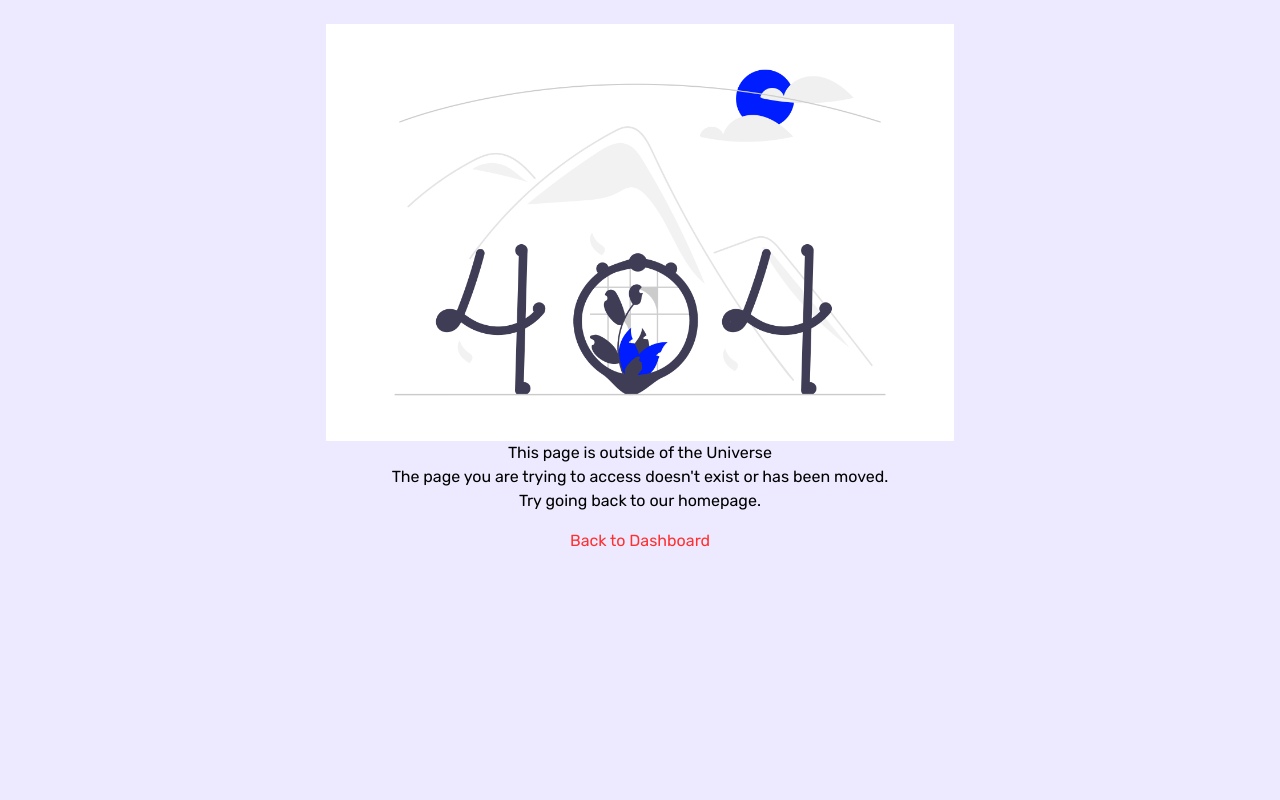
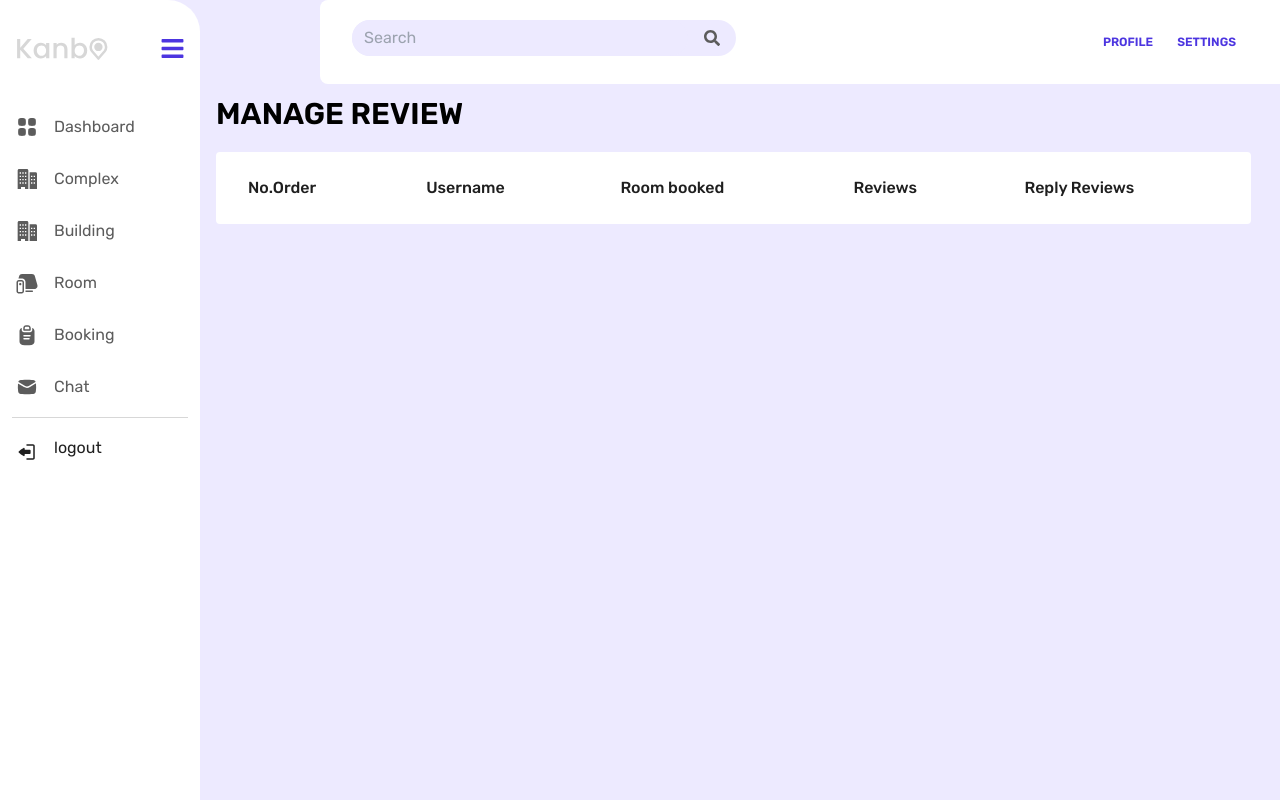
Before and after one commit to Kel2-Kanbo/Kanbo-web, a React (Create React App) app: page /review in a window 1280 px wide. Built offline with nearby package versions, Linux system fonts and the light colour scheme; the HTML template or start-up script is replaced by a standard one.

Commit message:
feat: add page review

```diff
--- a/src/App.js
+++ b/src/App.js
@@ -8,6 +8,7 @@ import Complex from "./Pages/Complex";
 import Dashboard from "./Pages/Dashboard";
 import Room from "./Pages/Room";
 import Customer from "./Pages/Customer";
+import Review from "./Pages/Review";
 import NotFound from "./Pages/NotFound";
 import CreateUpdateRoom from "./Pages/CreateUpdateRoom";
 import Register from "./Pages/Register";
@@ -31,6 +32,7 @@ function App() {
           {/* <Route path="/building" element={<Building />} /> */}
           <Route path="/room" element={<Room />} />
           <Route path="/customer" element={<Customer />} />
+          <Route path="/review" element={<Review />} />
           <Route path="/createRoom" element={<CreateUpdateRoom />} />
           <Route path="/register" element={<Register />} />
           <Route path="/verify" element={<VerifyEmail />} />
--- /dev/null
+++ b/src/Components/TableReview/index.jsx
@@ -0,0 +1,76 @@
+import React, { useState } from "react";
+
+export default function TableReview(props){
+
+    const {review, replyReviews} = props;
+
+    return(
+    <div>
+      <div className="flex flex-col">
+        <div className="inline-block min-w-full p-2">
+          <div className="overflow-hidden">
+            <table className="min-w-full">
+              <thead className="bg-white">
+                <tr>
+                  <th
+                    scope="col"
+                    className="text-base font-medium text-textColor-black px-6 py-4 text-left"
+                  >
+                    No.Order
+                  </th>
+                  <th
+                    scope="col"
+                    className="text-base font-medium text-textColor-black px-6 py-4 text-left"
+                  >
+                    Username
+                  </th>
+                  <th
+                    scope="col"
+                    className="text-base font-medium text-textColor-black px-6 py-4 text-left"
+                  >
+                    Room booked
+                  </th>
+                  <th
+                    scope="col"
+                    className="text-base font-medium text-textColor-black px-6 py-4 text-left"
+                  >
+                    Reviews
+                  </th>
+                  <th
+                    scope="col"
+                    className="text-base font-medium text-textColor-black px-6 py-4 text-left"
+                  >
+                    Reply Reviews
+                  </th>
+                </tr >
+              </thead >
+              <tbody>
+                {review?.map((review) => (
+                  <tr className="odd:bg-secondary-softblue text-primary-gray">
+                    <td className="px-6 py-4 whitespace-no-wrap">
+                      {review.noOrder}
+                    </td>
+                    <td className="text-base text-textColor-blackThin px-6 py-4 whitespace-nowrap">
+                      {review.userName}
+                    </td>
+                    <td className="text-base text-textColor-blackThin px-6 py-4 whitespace-nowrap">
+                      {review.roomBooked}
+                    </td>
+                    <td className="text-base text-textColor-blackThin px-6 py-4 whitespace-nowrap">
+                      {review.reviews}
+                    </td>
+                    <td className="flex justify-center gap-8 px-6 py-4 whitespace-nowrap">
+                      <button onClick={() => replyReviews(review.id)}>
+                        Reply
+                      </button>
+                    </td>
+                  </tr>
+                ))}
+              </tbody>
+            </table >
+          </div >
+        </div >
+      </div >
+    </div >
+    );
+}
--- /dev/null
+++ b/src/Pages/Review/index.jsx
@@ -0,0 +1,35 @@
+import React, {useState, useEffect} from "react";
+import api from "../../API/Complex"
+
+import Button from "../../Components/Button";
+import Navbar from "../../Components/Navbar";
+import Sidebar from "../../Components/Sidebar";
+import TableReview from "../../Components/TableReview";
+
+const Review = () => {
+
+    const [review, setReview] = useState([]);
+
+    return (
+    <div className='flex h-screen bg-secondary-softblue'>
+        <Sidebar />
+        <Navbar />
+      <div className='basis-5/6'>
+        <div className="px-4 py-4 mt-20">
+          <h1 className="text-3xl font-bold mb-1">MANAGE REVIEW</h1>
+          <div className="flex justify-end">
+            <div className="w-auto">
+            </div>
+          </div>
+          <div className="bg-primary-white items-center rounded mt-4">
+            <TableReview
+            review={review}
+            />
+          </div>
+        </div>
+      </div>
+    </div >
+  )
+}
+
+export default Review;
```
